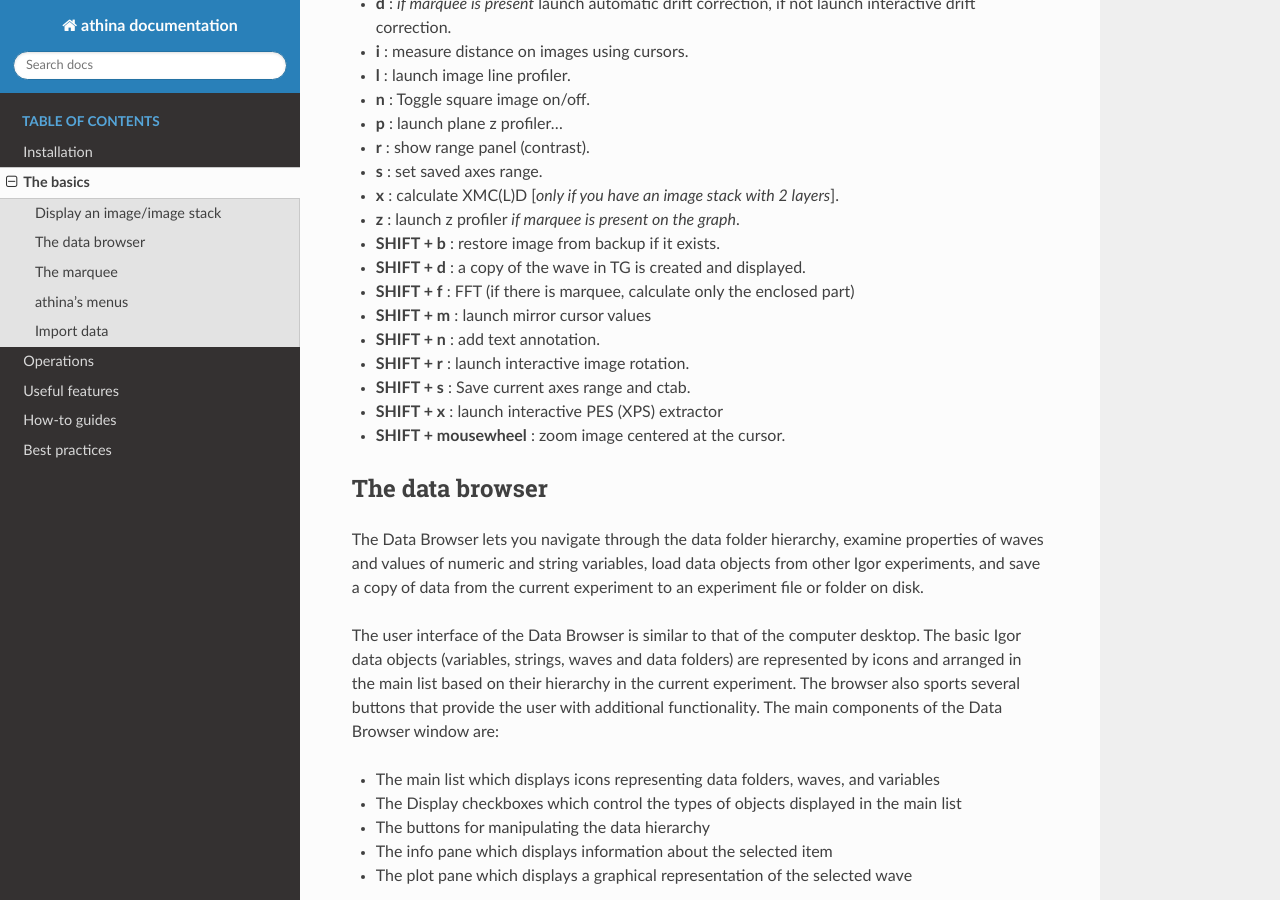
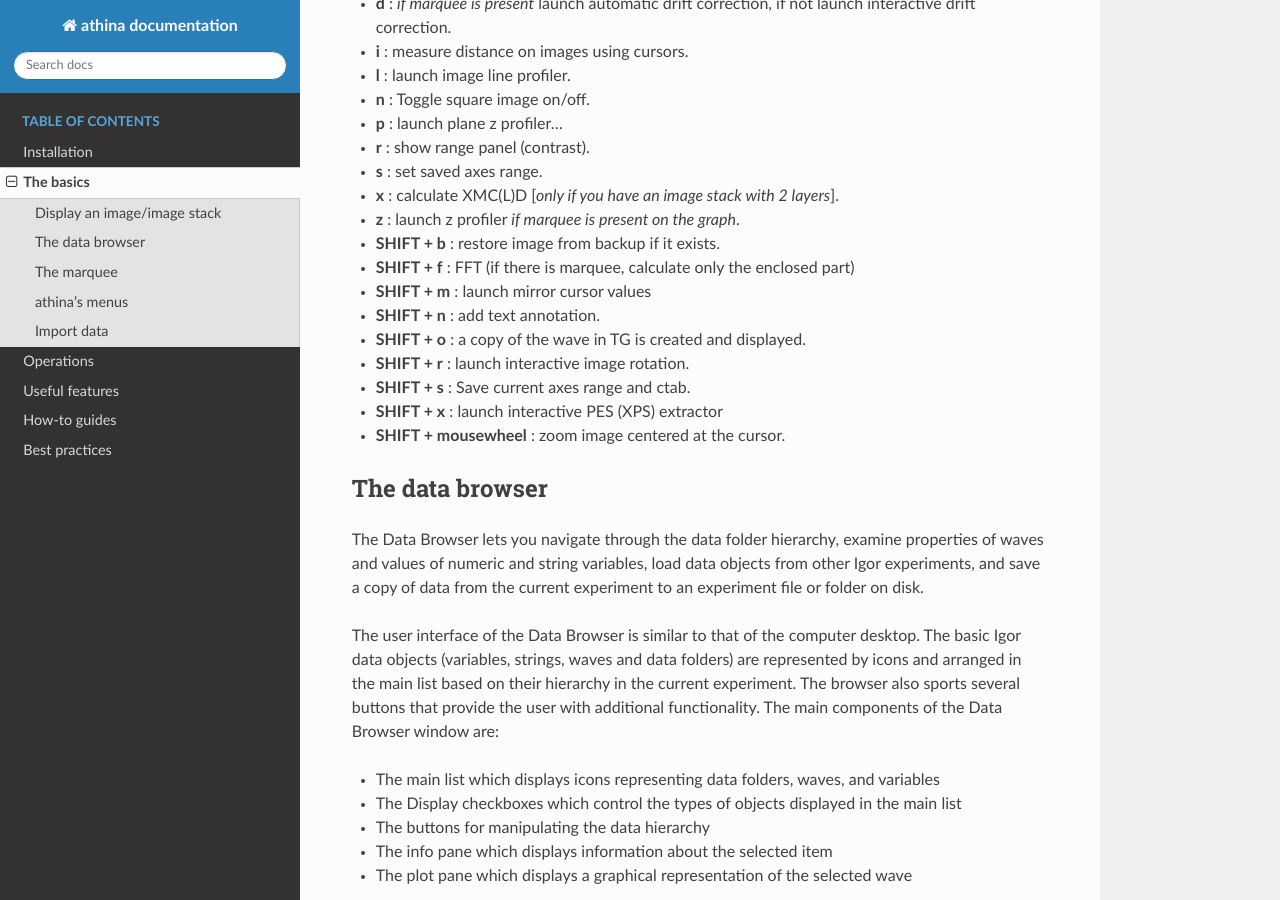
Before and after one commit to evangelosgolias/athina, a Sphinx documentation site: the page built from doc/source/files/thebasics.md, in a window 1280 px wide and 900 px high, scrolled down 793 px. Built offline with Sphinx 7.4.7 and the Read the Docs theme 3.1.0, drawn with Linux system fonts in a browser that asks for light colours.

```diff
--- a/doc/source/files/thebasics.md
+++ b/doc/source/files/thebasics.md
@@ -30,10 +30,10 @@ If you use "ATH NewImage" operation you can use the following keyboard shortcuts
 - **x** : calculate XMC(L)D [*only if you have an image stack with 2 layers*].
 - **z** : launch z profiler *if marquee is present on the graph*.
 - **SHIFT + b** : restore image from backup if it exists.
-- **SHIFT + d** : a copy of the wave in TG is created and displayed.
 - **SHIFT + f** : FFT (if there is marquee, calculate only the enclosed part)
 - **SHIFT + m** : launch mirror cursor values
 - **SHIFT + n** : add text annotation.
+- **SHIFT + o** : a copy of the wave in TG is created and displayed.
 - **SHIFT + r** : launch interactive image rotation.
 - **SHIFT + s** : Save current axes range and ctab.
 - **SHIFT + x** : launch interactive PES (XPS) extractor
```
Also changed, not shown: 2 other files.
